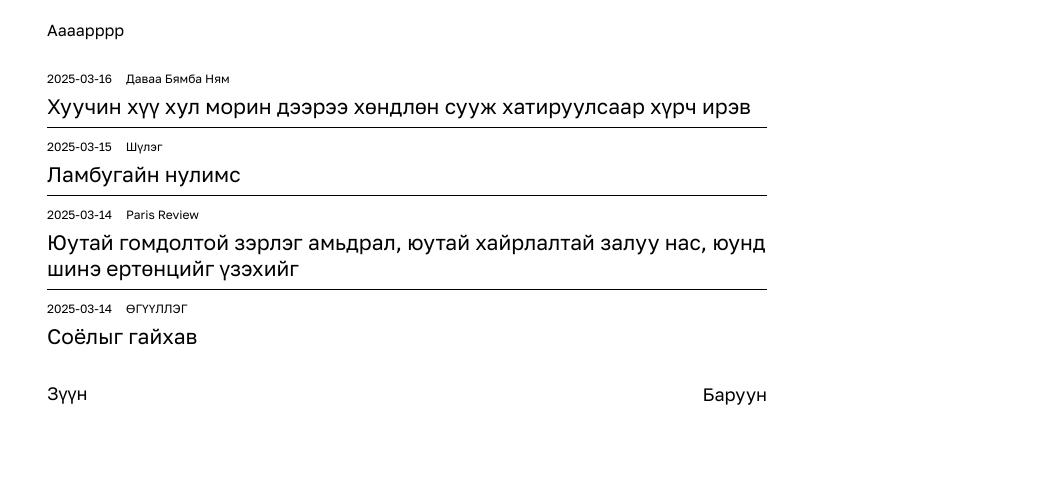
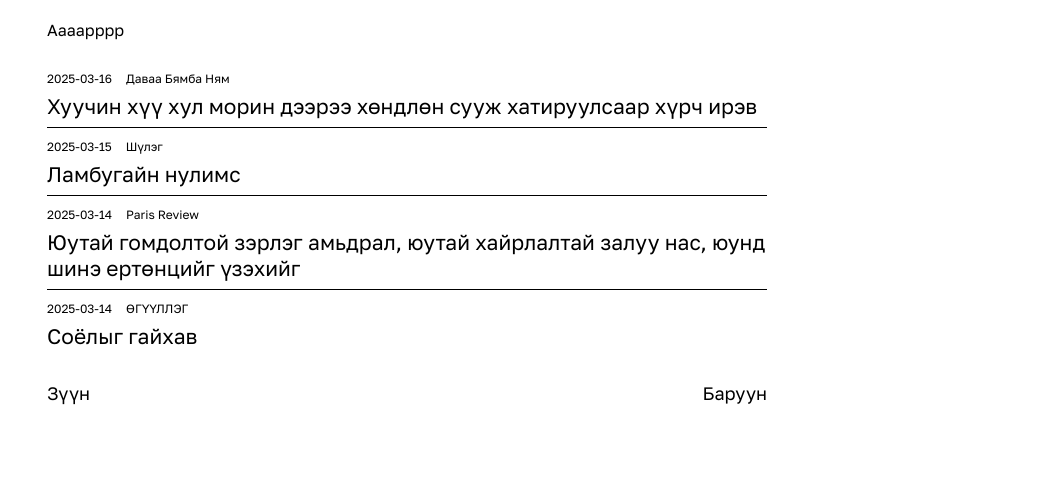
Before and after one commit to aaaarrrrvvvv/aaaarrrrvvvv.github.io, a Jekyll site: the page built from index.html, in a window 1280 px wide. Shown: the top 494 px of the page, without its empty margins (233-1280 px from the left). Built offline with Jekyll 4.4.1, drawn with Linux system fonts in a browser that asks for light colours; some web fonts are replaced.

Commit message:
Update common.css

```diff
--- a/static/css/common.css
+++ b/static/css/common.css
@@ -1,3 +1,17 @@
+@font-face {
+  font-family: 'Golos Text';
+  src: url('/static/font/GolosText-Regular.woff2') format('woff2'),
+       url('/static/font/GolosText-Regular.woff') format('woff');
+  font-weight: 400;
+  font-style: normal;
+}
+@font-face {
+  font-family: 'Golos Text';
+  src: url('/static/font/GolosText-Bold.woff2') format('woff2'),
+       url('/static/font/GolosText-Bold.woff') format('woff');
+  font-weight: 700;
+  font-style: normal;
+}
 html {
   color: #000000;
   background: #ffffff;
@@ -8,7 +22,7 @@
   text-size-adjust: 100%;
   -webkit-font-smoothing: antialiased;
   -moz-osx-font-smoothing: grayscale;
-  font-family: Golos Text,Helvetica,sans-serif;
+  font-family: Golos Text, sans-serif;
   font-stretch: normal;
   font-feature-settings: "kern" on,"liga" on,"calt" on,"tnum" off,"case" off,"rlig" on,"zero" off,"ss01" off;
   overflow-y: overlay;
```
